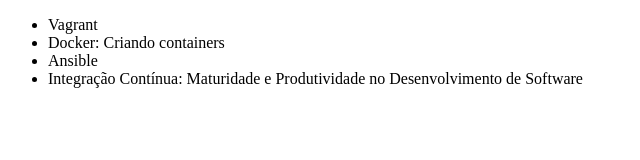
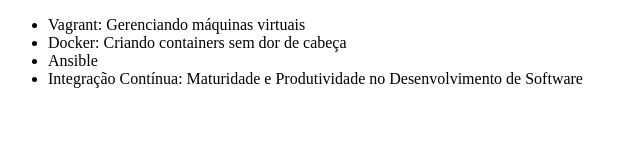
Before and after one commit to kendyfast/alura-git, a plain HTML site: page index.html in a window 1280 px wide. Shown: the whole page, without its empty margins (0-640 px from the left). Drawn offline with Linux system fonts and the light colour scheme.

Commit message:
Corrigindo curso de vagrant

```diff
--- a/index.html
+++ b/index.html
@@ -6,8 +6,8 @@
 </head>
 <body>
     <ul>
-        <li>Vagrant</li>
-        <li>Docker: Criando containers
+        <li>Vagrant: Gerenciando máquinas virtuais</li>
+        <li>Docker: Criando containers sem dor de cabeça</li>
         <li>Ansible</li>
         <li>Integração Contínua: Maturidade e Produtividade no Desenvolvimento de Software</li>
     </ul>
```
